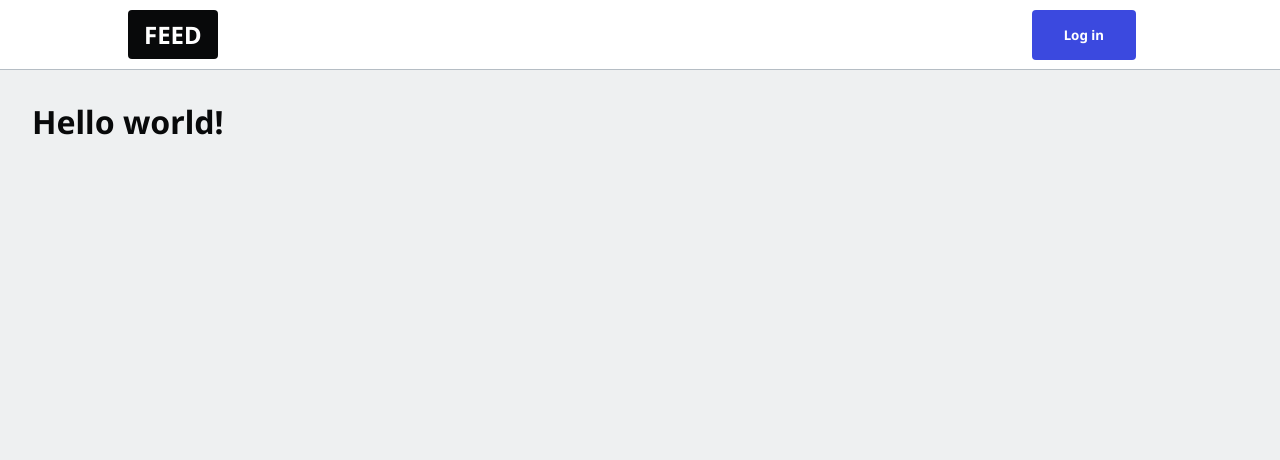
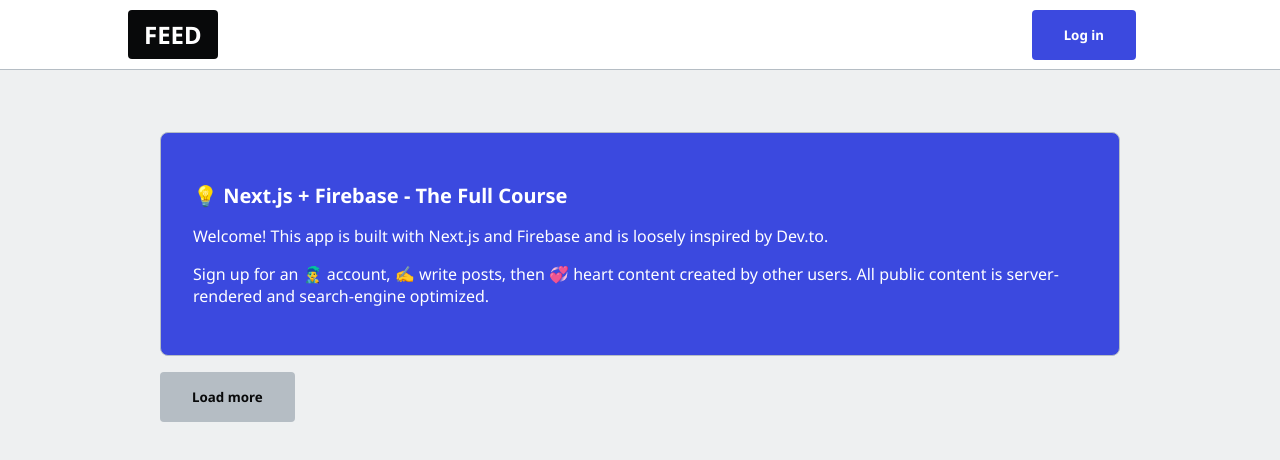
Before and after one commit to baubau09/nextjs-firebase-study, a Next.js app: page / in a window 1280 px wide. Shown: the top 460 px of the page. Built offline with nearby package versions, Linux system fonts and the light colour scheme; no server answers; the database is empty.

Commit message:
index page

```diff
--- a/pages/index.js
+++ b/pages/index.js
@@ -1,8 +1,63 @@
 import Head from 'next/head'
 import Image from 'next/image'
 import styles from '../styles/Home.module.css'
+import PostFeed from '../components/PostFeed';
+import Loader from '../components/Loader';
+import { firestore, postToJSON } from '../lib/firebase';
+import { Timestamp, query, where, orderBy, limit, collectionGroup, getDocs, startAfter, getFirestore } from 'firebase/firestore';
+import { useState } from 'react';
 
-export default function Home() {
+
+const LIMIT = 10;
+
+export async function getServerSideProps(context) {
+
+    const ref = collectionGroup(getFirestore(), 'posts');
+    const postsQuery = query(
+        ref,
+        where('published', '==', true),
+        orderBy('createdAt', 'desc'),
+        limit(LIMIT),
+    )
+
+    const posts = (await getDocs(postsQuery)).docs.map(postToJSON);
+
+    return {
+        props: { posts }, // will be passed to the page component as props
+    };
+}
+
+export default function Home(props) {
+    const [posts, setPosts] = useState(props.posts);
+    const [loading, setLoading] = useState(false);
+    const [postsEnd, setPostsEnd] = useState(false);
+
+    // Get next page in pagination query
+    const getMorePosts = async () => {
+        setLoading(true);
+        const last = posts[posts.length - 1];
+
+        const cursor = typeof last.createdAt === 'number' ? Timestamp.fromMillis(last.createdAt) : last.createdAt;
+
+        const ref = collectionGroup(getFirestore(), 'posts');
+        const postsQuery = query(
+            ref,
+            where('published', '==', true),
+            orderBy('createdAt', 'desc'),
+            startAfter(cursor),
+            limit(LIMIT),
+        )
+
+        const newPosts = (await getDocs(postsQuery)).docs.map((doc) => doc.data());
+
+        setPosts(posts.concat(newPosts));
+        setLoading(false);
+
+        if (newPosts.length < LIMIT) {
+            setPostsEnd(true);
+        }
+    };
+
     return (
         <div className={styles.container}>
             <Head>
@@ -11,7 +66,21 @@ export default function Home() {
                 <link rel="icon" href="/favicon.ico" />
             </Head>
 
-            <h1>Hello world!</h1>
+            <main>
+                <div className="card card-info">
+                    <h2>💡 Next.js + Firebase - The Full Course</h2>
+                    <p>Welcome! This app is built with Next.js and Firebase and is loosely inspired by Dev.to.</p>
+                    <p>Sign up for an 👨‍🎤 account, ✍️ write posts, then 💞 heart content created by other users. All public content is server-rendered and search-engine optimized.</p>
+                </div>
+
+                <PostFeed posts={posts} />
+
+                {!loading && !postsEnd && <button onClick={getMorePosts}>Load more</button>}
+
+                <Loader show={loading} />
+
+                {postsEnd && 'You have reached the end!'}
+            </main>
 
         </div>
     )
```
